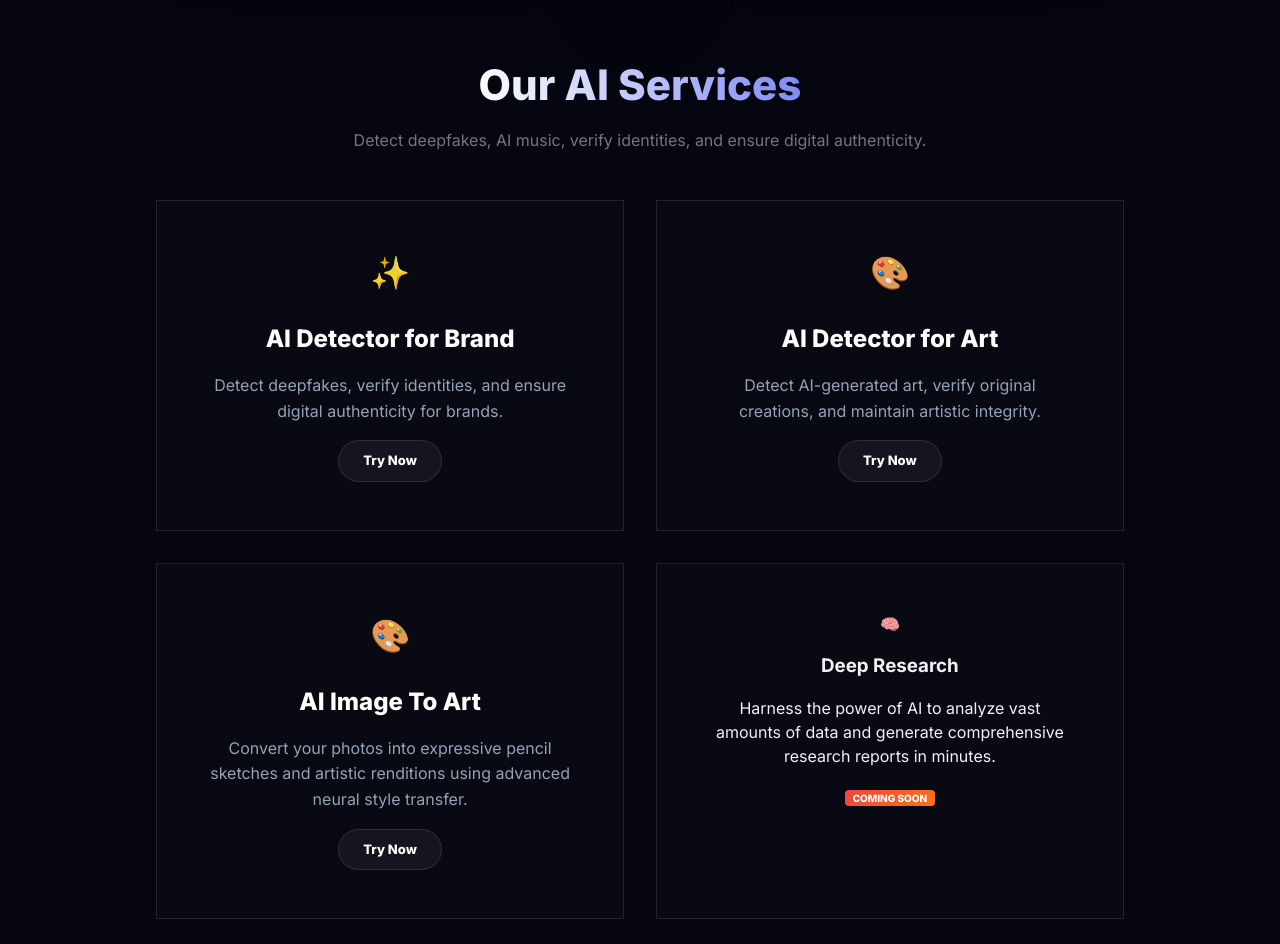
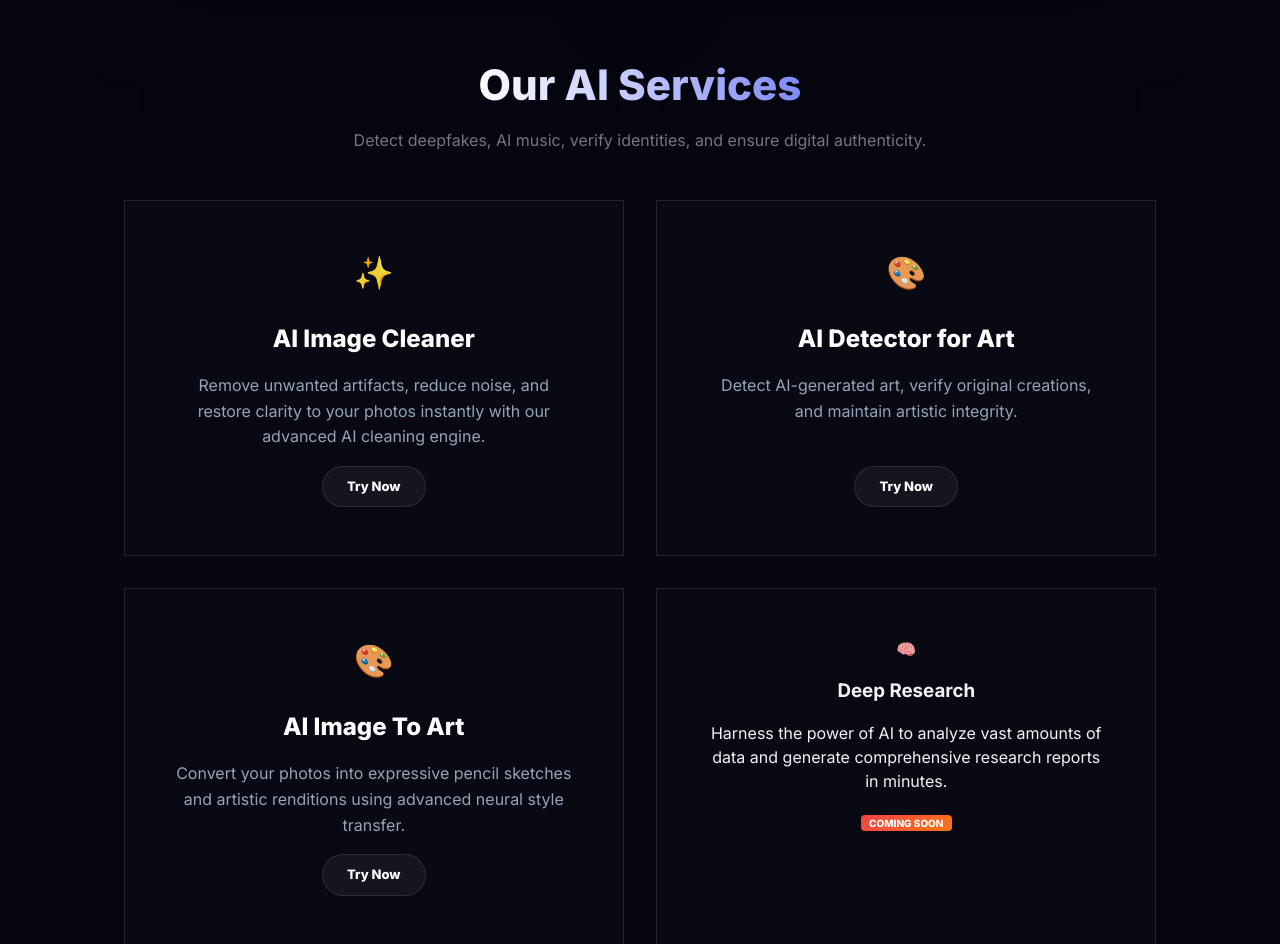
Before and after one commit to diptisahu999/AI-Services, a FastAPI app: page / in a window 1280 px wide. Shown: the part 1418-2362 px from the top of the page. Run offline with FastAPI, Linux system fonts and the light colour scheme.

Commit message:
add image enhance description

```diff
--- a/app/templates/index.html
+++ b/app/templates/index.html
@@ -369,9 +369,9 @@
           <!-- Card 1 -->
           <a href="/image-cleaner" class="service-card">
             <div class="service-card__icon">✨</div>
-            <h3 class="service-card__title">AI Detector for Brand</h3>
-            <p class="service-card__text">Detect deepfakes, verify identities, and ensure digital authenticity for
-              brands.</p>
+            <h3 class="service-card__title">AI Image Cleaner</h3>
+            <p class="service-card__text">Remove unwanted artifacts, reduce noise, and restore clarity to your photos
+              instantly with our advanced AI cleaning engine.</p>
             <div class="service-card__footer">
               <span class="btn-try">Try Now</span>
             </div>
```
